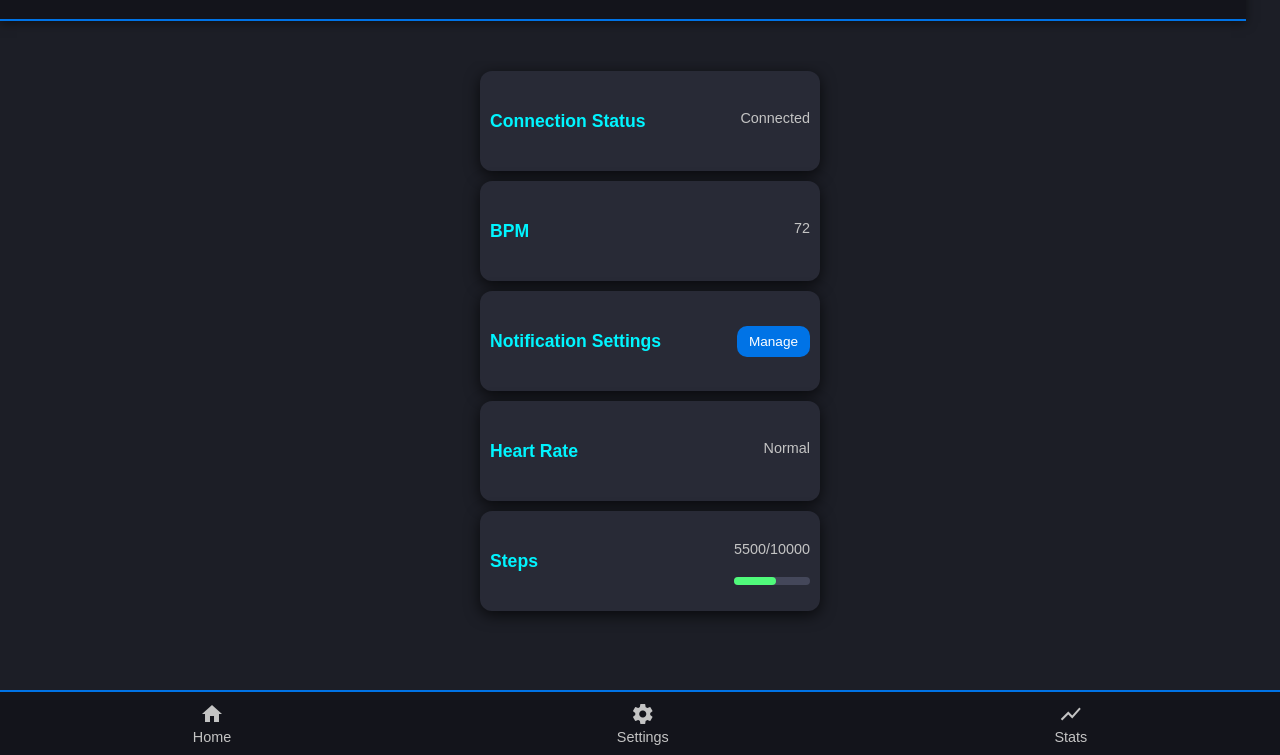
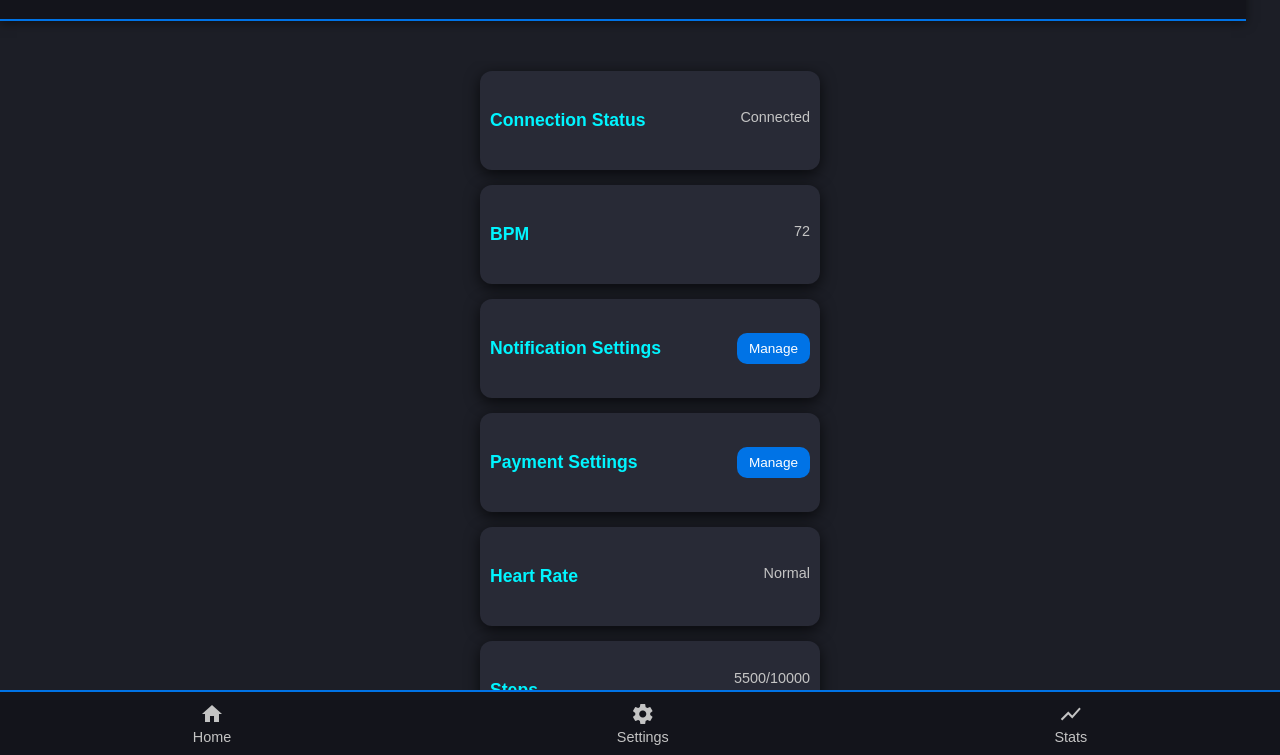
Before and after one commit to Feldoupe/Application-Anneau, a plain HTML site: page index.html in a window 1280 px wide. Shown: the part 45-800 px from the top of the page. Drawn offline with Linux system fonts and the light colour scheme.

Commit message:
Change margins blablabla

```diff
--- a/index.html
+++ b/index.html
@@ -36,6 +36,12 @@
         </div>
         <div class="tile">
             <div class="tile-content">
+                <h2>Payment Settings</h2>
+                <button>Manage</button>
+            </div>
+        </div>
+        <div class="tile">
+            <div class="tile-content">
                 <h2>Heart Rate</h2>
                 <p>Normal</p>
             </div>
--- a/styles.css
+++ b/styles.css
@@ -67,6 +67,7 @@ main {
   box-shadow: 0 4px 15px rgba(0, 0, 0, 0.7);
   width: calc(100% - 40px); /* Added margin */
   max-width: 320px; /* Smaller width */
+  margin-bottom: 5px;
   text-align: left;
   display: flex;
   justify-content: space-between;
```
